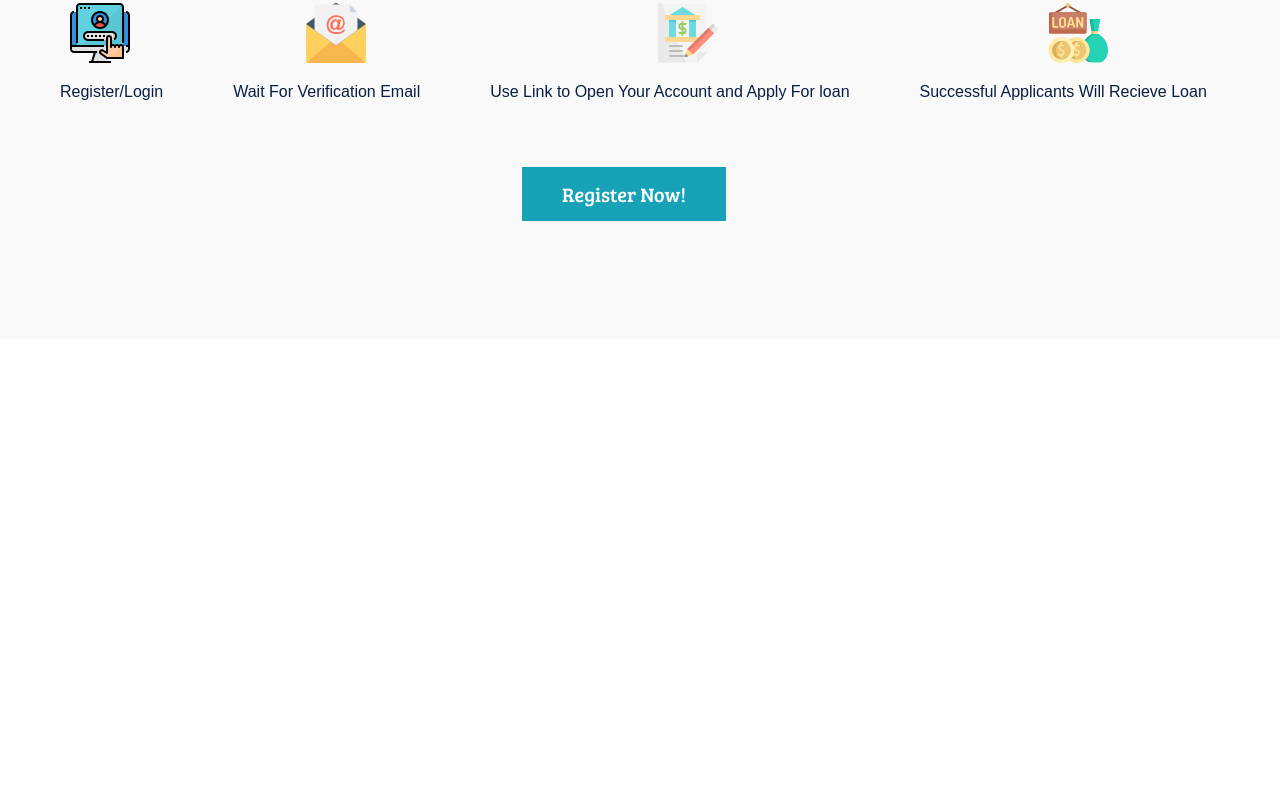
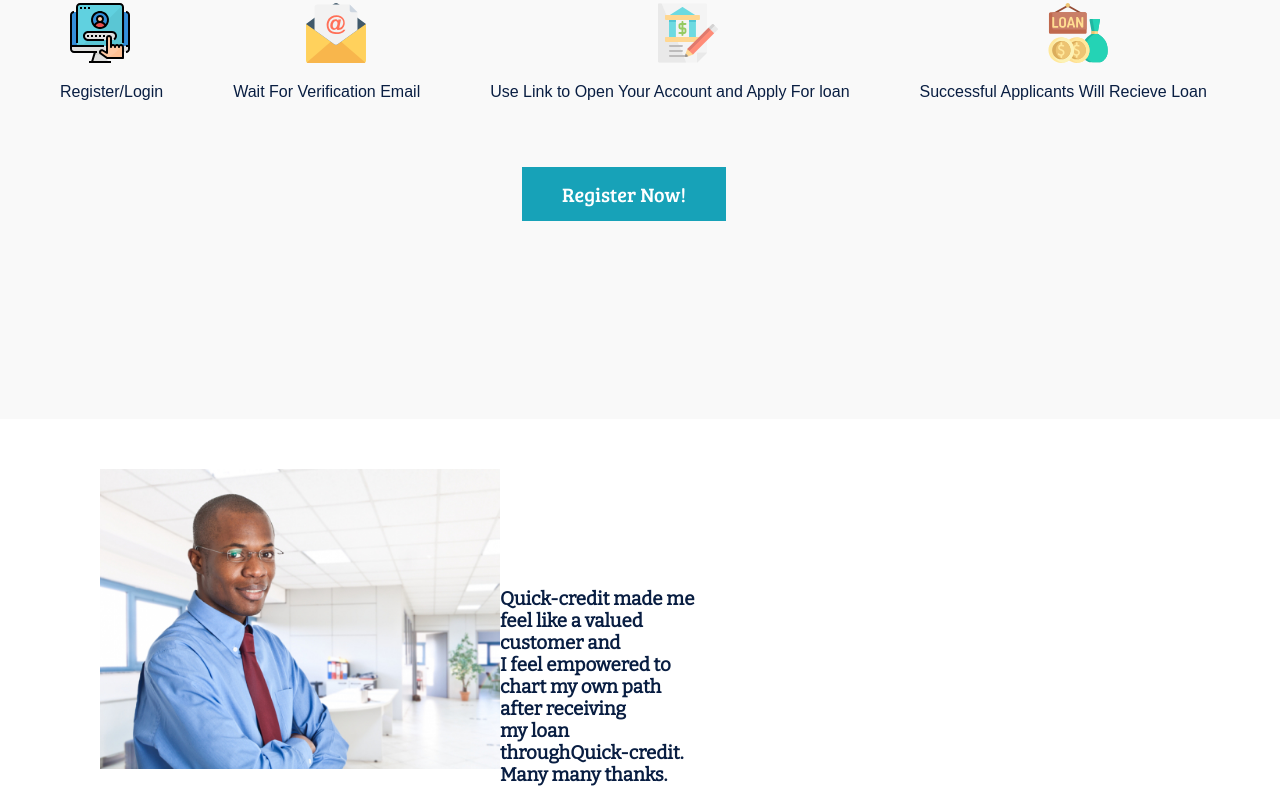
Before and after one commit to kodek-sleuth/Quick-credit, a plain HTML site: page UI/index.html in a window 1280 px wide. Shown: the part 831-1635 px from the top of the page. Before the commit the page ends 1170 px from the top, so only its background shows below. Drawn offline with nearby package versions, Linux system fonts and the light colour scheme; a web font is replaced by a local one.

Commit message:
Creating Homepage(First Container)

```diff
--- a/UI/css/index.css
+++ b/UI/css/index.css
@@ -224,7 +224,7 @@
 .how_it_works
 {
     background: #f9f9f9;
-    height: 50vh;
+    height: 60vh;
     padding: 50px;
     margin-top: 100px;
 }
@@ -298,3 +298,24 @@
     margin-left: 40%;
     margin-top: 50px;
 }
+
+.testimonial
+{
+    display: flex;
+    flex-direction: row;
+    margin-top: 50px;
+    margin-bottom: 150px;
+    width: 700px;
+}
+
+.testimonial_image
+{
+    height: 300px;
+    width: 400px;
+    margin-left: 100px;
+}
+
+.testimonial_text
+{
+    margin-top: 100px;
+}
--- a/UI/index.html
+++ b/UI/index.html
@@ -94,8 +94,11 @@
         </div>
     </div>
 
-    <div>
-
+    <div class="testimonial">
+        <img src="images/testmonial.jpg" class="testimonial_image">
+        <div class="testimonial_text">
+           <h3>Quick-credit made me feel like a valued customer and <br> I feel empowered to chart my own path after receiving <br> my loan throughQuick-credit. Many many thanks.</h3>
+        </div>
     </div>
 
 </body>
```
